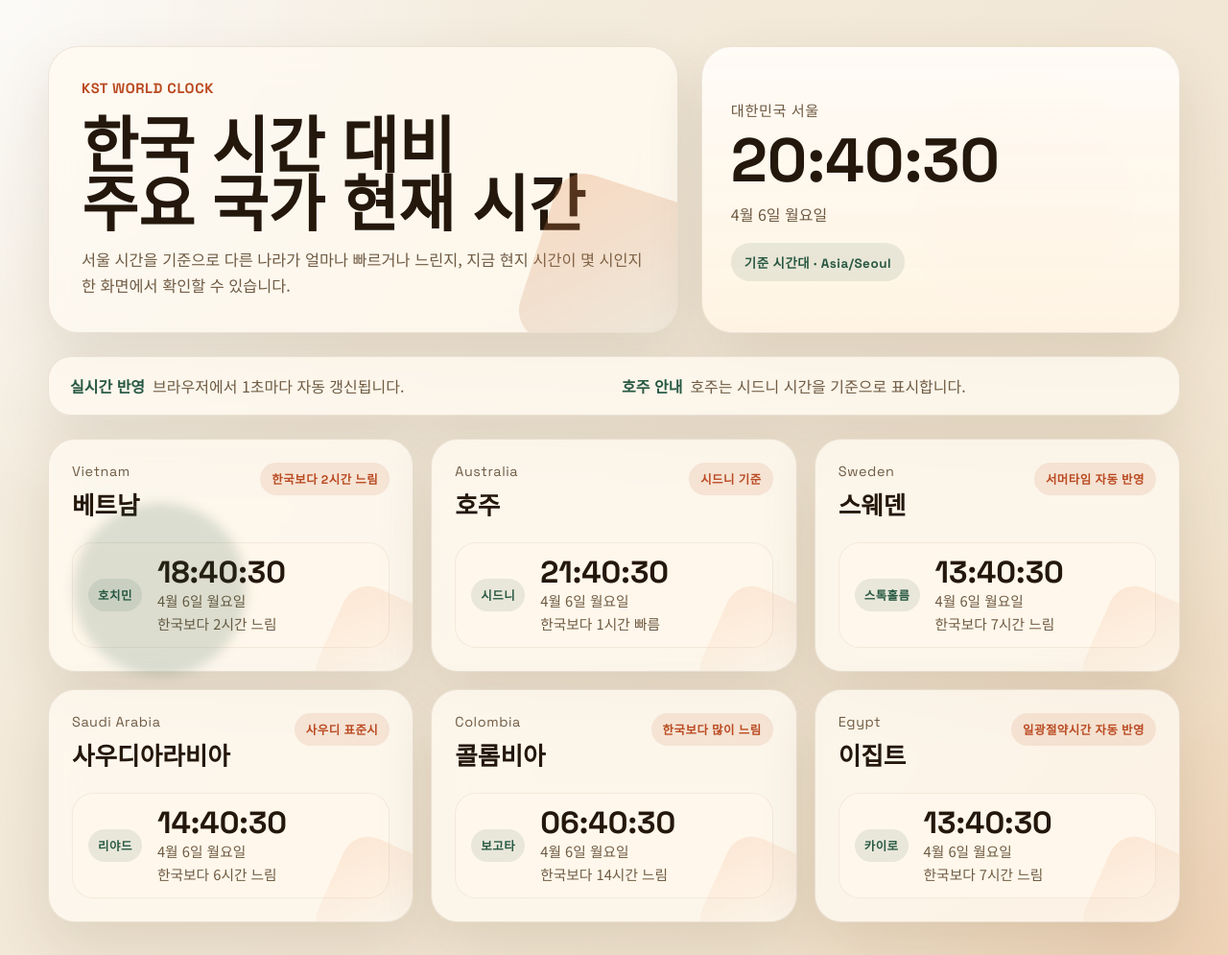
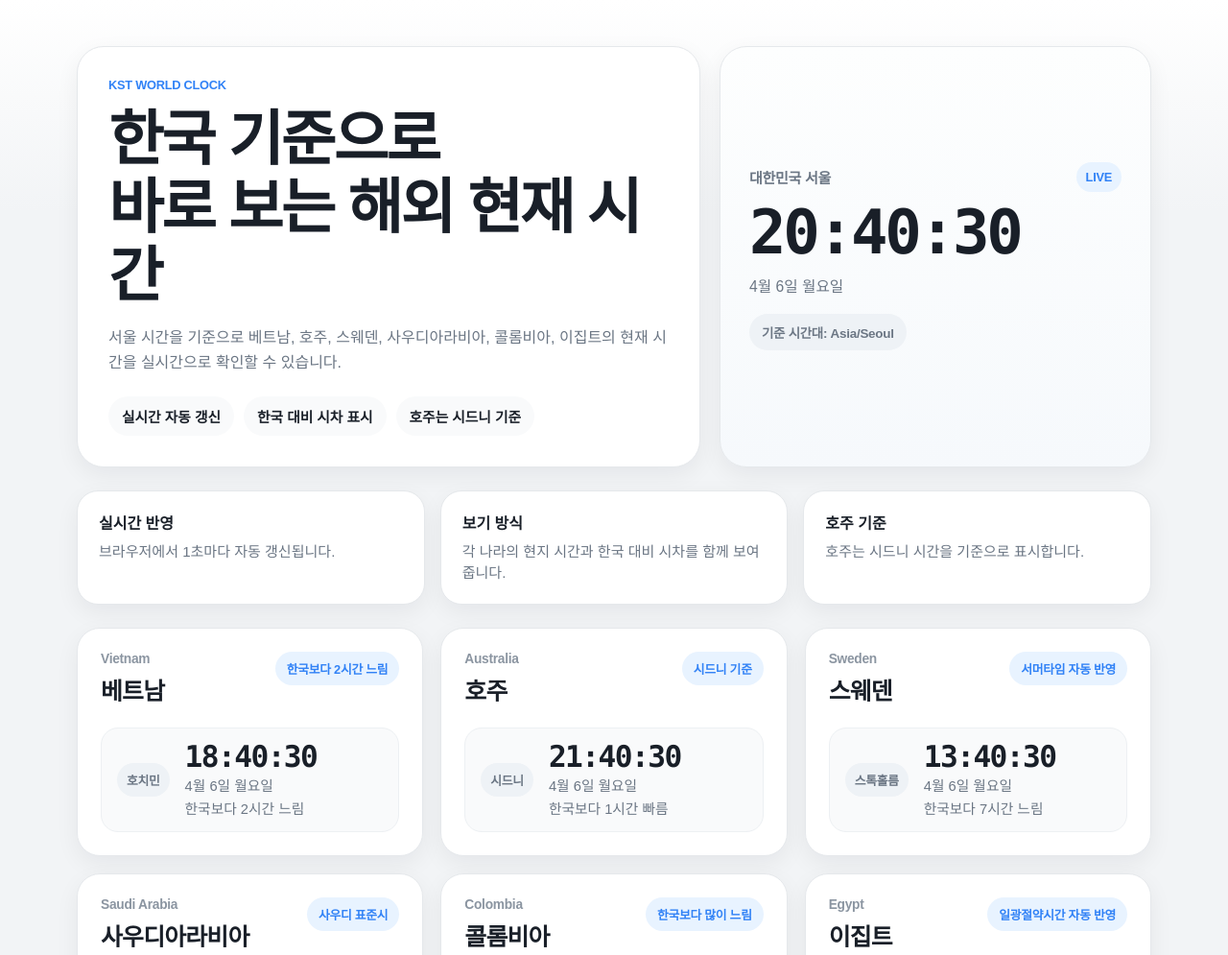
Before and after one commit to ericheo123/kst-world-time, a website built with Vite: page index.html in a window 1280 px wide. Shown: the top 995 px of the page at 96% size. Built offline with nearby package versions, Linux system fonts and the light colour scheme; a web font is replaced by a local one.

Commit message:
Apply Toss-style redesign

```diff
--- a/index.html
+++ b/index.html
@@ -8,11 +8,15 @@
       name="description"
       content="한국 시간을 기준으로 베트남, 호주, 스웨덴, 사우디아라비아, 콜롬비아, 이집트의 현재 시간을 실시간으로 확인하세요."
     />
-    <link rel="preconnect" href="https://fonts.googleapis.com" />
-    <link rel="preconnect" href="https://fonts.gstatic.com" crossorigin />
     <link
-      href="https://fonts.googleapis.com/css2?family=Space+Grotesk:wght@400;500;700&family=Noto+Sans+KR:wght@400;500;700&display=swap"
       rel="stylesheet"
+      as="style"
+      crossorigin
+      href="https://cdn.jsdelivr.net/gh/orioncactus/pretendard/dist/web/static/pretendard.css"
+    />
+    <link
+      rel="stylesheet"
+      href="https://cdn.jsdelivr.net/gh/orioncactus/pretendard/dist/web/static/pretendard.css"
     />
     <link rel="stylesheet" href="./styles.css" />
   </head>
@@ -20,32 +24,44 @@
     <div class="page-shell">
       <header class="hero">
         <div class="hero-copy">
-          <p class="eyebrow">KST World Clock</p>
-          <h1>한국 시간 대비<br />주요 국가 현재 시간</h1>
+          <p class="eyebrow">KST WORLD CLOCK</p>
+          <h1>한국 기준으로<br />바로 보는 해외 현재 시간</h1>
           <p class="hero-text">
-            서울 시간을 기준으로 다른 나라가 얼마나 빠르거나 느린지, 지금 현지 시간이 몇 시인지
-            한 화면에서 확인할 수 있습니다.
+            서울 시간을 기준으로 베트남, 호주, 스웨덴, 사우디아라비아, 콜롬비아, 이집트의
+            현재 시간을 실시간으로 확인할 수 있습니다.
           </p>
+          <div class="hero-points">
+            <span>실시간 자동 갱신</span>
+            <span>한국 대비 시차 표시</span>
+            <span>호주는 시드니 기준</span>
+          </div>
         </div>
 
         <section class="kst-panel" aria-label="한국 현재 시간">
-          <p class="panel-label">대한민국 서울</p>
+          <div class="panel-head">
+            <p class="panel-label">대한민국 서울</p>
+            <div class="live-dot">LIVE</div>
+          </div>
           <div id="kst-time" class="primary-time">--:--:--</div>
           <div id="kst-date" class="primary-date">날짜를 불러오는 중입니다</div>
-          <div class="panel-chip">기준 시간대 · Asia/Seoul</div>
+          <div class="panel-chip">기준 시간대: Asia/Seoul</div>
         </section>
       </header>
 
       <main>
         <section class="info-bar" aria-label="설명">
-          <div>
+          <article class="info-card">
             <strong>실시간 반영</strong>
             <span>브라우저에서 1초마다 자동 갱신됩니다.</span>
-          </div>
-          <div>
-            <strong>호주 안내</strong>
+          </article>
+          <article class="info-card">
+            <strong>보기 방식</strong>
+            <span>각 나라의 현지 시간과 한국 대비 시차를 함께 보여줍니다.</span>
+          </article>
+          <article class="info-card">
+            <strong>호주 기준</strong>
             <span>호주는 시드니 시간을 기준으로 표시합니다.</span>
-          </div>
+          </article>
         </section>
 
         <section id="clock-grid" class="clock-grid" aria-label="국가별 현재 시간"></section>
--- a/styles.css
+++ b/styles.css
@@ -1,15 +1,14 @@
 :root {
-  --bg: #f5efe4;
-  --bg-accent: #efe0c8;
-  --surface: rgba(255, 250, 241, 0.78);
-  --surface-strong: rgba(255, 247, 235, 0.96);
-  --border: rgba(110, 79, 39, 0.12);
-  --text: #24170b;
-  --muted: #6f5b43;
-  --warm: #ba4a22;
-  --warm-soft: #e98b53;
-  --green: #285943;
-  --shadow: 0 24px 60px rgba(78, 52, 20, 0.12);
+  --bg: #f2f4f6;
+  --surface: #ffffff;
+  --surface-soft: #f9fafb;
+  --border: #e5e8eb;
+  --text: #191f28;
+  --muted: #6b7684;
+  --muted-soft: #8b95a1;
+  --blue: #3182f6;
+  --blue-soft: #e8f3ff;
+  --shadow: 0 8px 24px rgba(15, 23, 42, 0.06);
 }
 
 * {
@@ -23,80 +22,36 @@ body {
 }
 
 body {
-  font-family: "Noto Sans KR", sans-serif;
+  font-family: "Pretendard", "Noto Sans KR", sans-serif;
   color: var(--text);
-  background:
-    radial-gradient(circle at top left, rgba(255, 255, 255, 0.7), transparent 32%),
-    radial-gradient(circle at bottom right, rgba(233, 139, 83, 0.18), transparent 30%),
-    linear-gradient(135deg, var(--bg) 0%, var(--bg-accent) 100%);
-}
-
-body::before,
-body::after {
-  position: fixed;
-  inset: auto;
-  content: "";
-  border-radius: 999px;
-  pointer-events: none;
-  filter: blur(6px);
-}
-
-body::before {
-  top: 80px;
-  right: 8vw;
-  width: 220px;
-  height: 220px;
-  background: rgba(233, 139, 83, 0.22);
-}
-
-body::after {
-  bottom: 12vh;
-  left: 6vw;
-  width: 180px;
-  height: 180px;
-  background: rgba(40, 89, 67, 0.16);
+  background: linear-gradient(180deg, #ffffff 0%, var(--bg) 220px);
 }
 
 .page-shell {
-  width: min(1180px, calc(100% - 32px));
+  width: min(1120px, calc(100% - 32px));
   margin: 0 auto;
-  padding: 48px 0 72px;
+  padding: 48px 0 64px;
 }
 
 .hero {
   display: grid;
-  grid-template-columns: 1.25fr 0.95fr;
-  gap: 24px;
+  grid-template-columns: minmax(0, 1.3fr) minmax(320px, 0.9fr);
+  gap: 20px;
   align-items: stretch;
 }
 
 .hero-copy,
 .kst-panel,
-.info-bar,
+.info-card,
 .clock-card {
   border: 1px solid var(--border);
   background: var(--surface);
-  backdrop-filter: blur(16px);
   box-shadow: var(--shadow);
 }
 
 .hero-copy {
-  padding: 34px;
-  border-radius: 32px;
-  position: relative;
-  overflow: hidden;
-}
-
-.hero-copy::after {
-  content: "";
-  position: absolute;
-  right: -30px;
-  bottom: -30px;
-  width: 180px;
-  height: 180px;
-  background: linear-gradient(135deg, rgba(233, 139, 83, 0.28), rgba(40, 89, 67, 0.08));
-  border-radius: 32px;
-  transform: rotate(18deg);
+  padding: 32px;
+  border-radius: 28px;
 }
 
 .eyebrow,
@@ -104,96 +59,133 @@ body::after {
 .country-label,
 .city-tag,
 .panel-chip,
-.offset-badge {
-  font-family: "Space Grotesk", sans-serif;
-  letter-spacing: 0.04em;
+.offset-badge,
+.live-dot {
+  letter-spacing: -0.02em;
 }
 
 .eyebrow {
-  margin: 0 0 16px;
-  color: var(--warm);
-  font-size: 0.92rem;
-  font-weight: 700;
+  margin: 0 0 14px;
+  color: var(--blue);
+  font-size: 0.8rem;
+  font-weight: 800;
   text-transform: uppercase;
 }
 
 h1 {
   margin: 0;
-  font-size: clamp(2.4rem, 5vw, 4.8rem);
-  line-height: 0.95;
+  font-size: clamp(2.2rem, 5vw, 3.9rem);
+  line-height: 1.14;
+  letter-spacing: -0.04em;
 }
 
 .hero-text {
-  max-width: 42rem;
-  margin: 18px 0 0;
+  max-width: 40rem;
+  margin: 16px 0 0;
   color: var(--muted);
-  font-size: 1.02rem;
-  line-height: 1.7;
+  font-size: 1rem;
+  line-height: 1.6;
+}
+
+.hero-points {
+  display: flex;
+  flex-wrap: wrap;
+  gap: 10px;
+  margin-top: 22px;
+}
+
+.hero-points span {
+  padding: 10px 14px;
+  border-radius: 999px;
+  background: var(--surface-soft);
+  color: var(--text);
+  font-size: 0.92rem;
+  font-weight: 600;
 }
 
 .kst-panel {
-  border-radius: 32px;
+  border-radius: 28px;
   padding: 30px;
   display: flex;
   flex-direction: column;
   justify-content: center;
-  background:
-    linear-gradient(180deg, rgba(255, 251, 246, 0.95), rgba(255, 243, 225, 0.82)),
-    var(--surface);
+  background: linear-gradient(180deg, #fdfefe 0%, #f6f9fc 100%);
+}
+
+.panel-head {
+  display: flex;
+  align-items: center;
+  justify-content: space-between;
+  gap: 12px;
 }
 
 .panel-label {
   margin: 0;
   color: var(--muted);
-  font-size: 0.95rem;
+  font-size: 0.94rem;
+  font-weight: 600;
+}
+
+.live-dot {
+  padding: 8px 10px;
+  border-radius: 999px;
+  background: var(--blue-soft);
+  color: var(--blue);
+  font-size: 0.8rem;
+  font-weight: 700;
 }
 
 .primary-time {
   margin-top: 10px;
-  font-family: "Space Grotesk", sans-serif;
-  font-size: clamp(2.8rem, 5vw, 4.5rem);
+  font-family:
+    ui-monospace, SFMono-Regular, SF Mono, Menlo, Consolas, Liberation Mono, monospace;
+  font-size: clamp(2.6rem, 5vw, 4.2rem);
   font-weight: 700;
   line-height: 1;
+  letter-spacing: -0.05em;
 }
 
 .primary-date {
   margin-top: 12px;
   color: var(--muted);
-  font-size: 1rem;
+  font-size: 0.98rem;
 }
 
 .panel-chip {
   width: fit-content;
   margin-top: 18px;
-  padding: 10px 14px;
+  padding: 9px 13px;
   border-radius: 999px;
-  color: var(--green);
-  background: rgba(40, 89, 67, 0.1);
+  color: var(--muted);
+  background: #eef2f6;
   font-size: 0.84rem;
-  font-weight: 700;
+  font-weight: 600;
 }
 
 .info-bar {
   display: grid;
-  grid-template-columns: repeat(2, minmax(0, 1fr));
+  grid-template-columns: repeat(3, minmax(0, 1fr));
   gap: 16px;
   margin-top: 24px;
-  padding: 18px 22px;
-  border-radius: 24px;
 }
 
-.info-bar div {
+.info-card {
+  padding: 20px 22px;
+  border-radius: 22px;
   display: flex;
-  flex-wrap: wrap;
+  flex-direction: column;
   gap: 8px;
 }
 
-.info-bar strong {
-  color: var(--green);
+.info-card strong {
+  color: var(--text);
+  font-size: 1rem;
 }
 
-.info-bar span {
+.info-card span {
   color: var(--muted);
+  font-size: 0.94rem;
+  line-height: 1.5;
 }
 
 .clock-grid {
@@ -204,24 +196,11 @@ h1 {
 }
 
 .clock-card {
-  position: relative;
-  border-radius: 28px;
+  border-radius: 24px;
   padding: 24px;
-  overflow: hidden;
   transform: translateY(18px);
   opacity: 0;
   animation: card-rise 700ms ease forwards;
-}
-
-.clock-card::before {
-  content: "";
-  position: absolute;
-  inset: auto -30px -42px auto;
-  width: 120px;
-  height: 120px;
-  border-radius: 28px;
-  background: linear-gradient(135deg, rgba(233, 139, 83, 0.16), transparent 68%);
-  transform: rotate(24deg);
 }
 
 .clock-card:nth-child(2) {
@@ -253,22 +232,24 @@ h1 {
 
 .country-label {
   margin: 0;
-  font-size: 0.9rem;
-  color: var(--muted);
+  font-size: 0.86rem;
+  color: var(--muted-soft);
+  font-weight: 600;
 }
 
 .country-name {
   margin: 6px 0 0;
-  font-size: 1.6rem;
+  font-size: 1.55rem;
+  letter-spacing: -0.03em;
 }
 
 .offset-badge {
   flex-shrink: 0;
   padding: 8px 12px;
   border-radius: 999px;
-  background: rgba(186, 74, 34, 0.11);
-  color: var(--warm);
-  font-size: 0.78rem;
+  background: var(--blue-soft);
+  color: var(--blue);
+  font-size: 0.8rem;
   font-weight: 700;
   text-align: right;
 }
@@ -285,18 +266,18 @@ h1 {
   gap: 12px 16px;
   align-items: center;
   padding: 14px 16px;
-  border-radius: 22px;
-  background: var(--surface-strong);
-  border: 1px solid rgba(110, 79, 39, 0.08);
+  border-radius: 18px;
+  background: var(--surface-soft);
+  border: 1px solid #edf0f3;
 }
 
 .city-tag {
   width: fit-content;
   padding: 8px 10px;
   border-radius: 999px;
-  background: rgba(40, 89, 67, 0.1);
-  color: var(--green);
-  font-size: 0.78rem;
+  background: #eef2f6;
+  color: var(--muted);
+  font-size: 0.8rem;
   font-weight: 700;
 }
 
@@ -307,10 +288,12 @@ h1 {
 }
 
 .city-time {
-  font-family: "Space Grotesk", sans-serif;
-  font-size: 2rem;
+  font-family:
+    ui-monospace, SFMono-Regular, SF Mono, Menlo, Consolas, Liberation Mono, monospace;
+  font-size: 1.95rem;
   font-weight: 700;
   line-height: 1;
+  letter-spacing: -0.05em;
 }
 
 .city-date,
@@ -342,7 +325,7 @@ h1 {
 
   .hero-copy,
   .kst-panel,
-  .info-bar,
+  .info-card,
   .clock-card {
     border-radius: 24px;
   }
@@ -353,7 +336,7 @@ h1 {
     padding: 20px;
   }
 
-  .info-bar {
+  .info-card {
     padding: 16px;
   }
 
```
